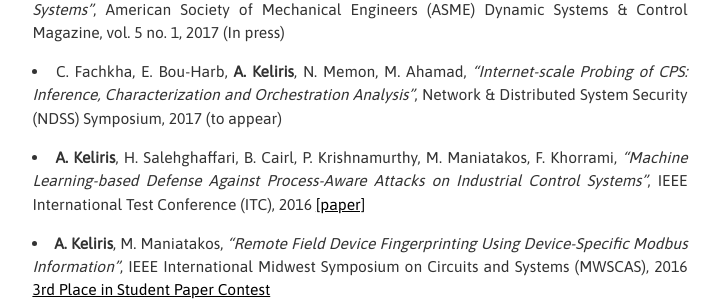
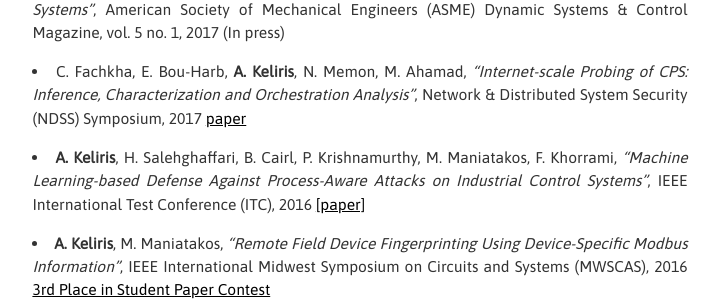
Before and after one commit to tkeliris/tkeliris.github.io, a Jekyll site: the page built from pubs.md, in a window 1280 px wide. Shown: the part 283-584 px from the top of the page, without its empty margins (280-1000 px from the left). Built offline with Jekyll 4.4.1, drawn with Linux system fonts in a browser that asks for light colours.

Commit message:
ndss paper link

```diff
--- a/pubs.md
+++ b/pubs.md
@@ -4,7 +4,7 @@ title: Publications
 ---
 
 - **A. Keliris**, M. Maniatakos, *"Demystifying Advanced Persistent Threats for Industrial Control Systems"*, American Society of Mechanical Engineers (ASME) Dynamic Systems & Control Magazine, vol. 5 no. 1, 2017 (In press)
-- C. Fachkha, E. Bou-Harb, **A. Keliris**, N. Memon, M. Ahamad, *"Internet-scale Probing of CPS: Inference, Characterization and Orchestration Analysis"*, Network & Distributed System Security (NDSS) Symposium, 2017 (to appear)
+- C. Fachkha, E. Bou-Harb, **A. Keliris**, N. Memon, M. Ahamad, *"Internet-scale Probing of CPS: Inference, Characterization and Orchestration Analysis"*, Network & Distributed System Security (NDSS) Symposium, 2017 [paper](http://www.internetsociety.org/sites/default/files/ndss2017_08-4_Fachkha_paper.pdf){:target="_blank"}
 - **A. Keliris**, H. Salehghaffari, B. Cairl, P. Krishnamurthy, M. Maniatakos, F. Khorrami, *"Machine Learning-based Defense Against Process-Aware Attacks on Industrial Control Systems"*, IEEE International Test Conference (ITC), 2016 [[paper]](http://ieeexplore.ieee.org/document/7805855){:target="_blank"}
 - **A. Keliris**, M. Maniatakos, *"Remote Field Device Fingerprinting Using Device-Specific Modbus Information"*, IEEE International Midwest Symposium on Circuits and Systems (MWSCAS), 2016 [3rd Place in Student Paper Contest](http://events.kustar.ac.ae/mwscas2016/student-paper-contest-winners-announced){:target="_blank"}
 - C. Konstantinou, **A. Keliris**,  M. Maniatakos, *"Taxonomy of Firmware Trojans in Smart Grid Devices"*, Power & Energy Society General Meeting, (PES-GM), 2016 [[paper]](http://ieeexplore.ieee.org/document/7741452){:target="_blank"}
```
